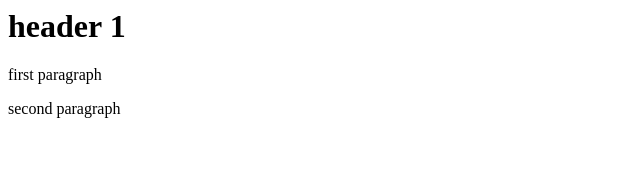
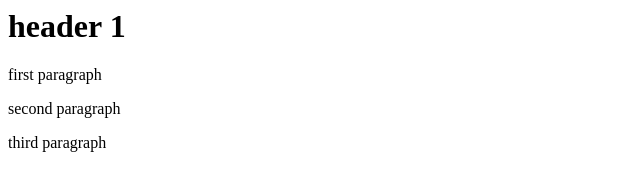
Before and after one commit to joanagazulli/git, a website: page index.html in a window 1280 px wide. Shown: the whole page, without its empty margins (0-640 px from the left). Drawn offline with Linux system fonts and the light colour scheme.

Commit message:
fourth commit

```diff
--- a/index.html
+++ b/index.html
@@ -7,5 +7,6 @@
     <h1>header 1</h1>
     <p>first paragraph</p>
     <p>second paragraph</p>
+    <p>third paragraph</p>
 </body>
 </html>
```
Also changed, not shown: package.json (added, +24 -0 lines), 2 other files.
